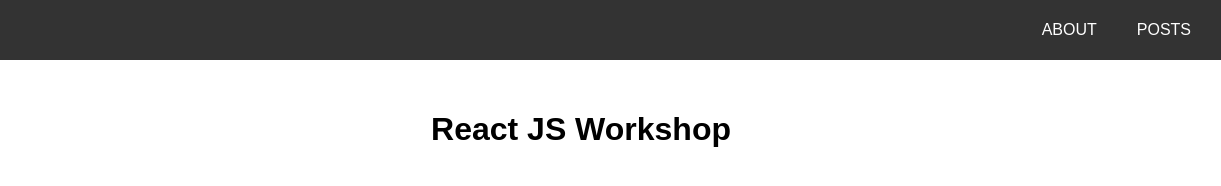
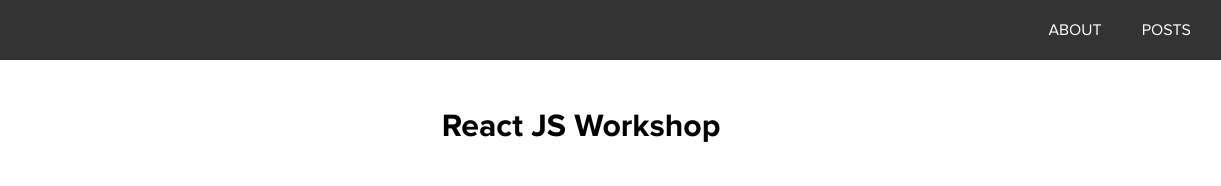
Before and after one commit to wizelineacademy/semestre-i-react, a React app in the folder front/: page /about in a window 1280 px wide. Shown: the full height of the page, 59-1280 px from the left. Built offline with nearby package versions, Linux system fonts and the light colour scheme.

Commit message:
change font

```diff
--- a/front/src/index.scss
+++ b/front/src/index.scss
@@ -2,8 +2,26 @@
   box-sizing: border-box;
 }
 
+@font-face {
+  font-family: ProximaNova;
+  src: url(./fonts/ProximaNova/ProximaNova-Regular.otf);
+  font-weight: 400;
+}
+
+@font-face {
+  font-family: ProximaNova;
+  src: url(./fonts/ProximaNova/ProximaNova-Semibold.otf);
+  font-weight: 500;
+}
+
+@font-face {
+  font-family: ProximaNova;
+  src: url(./fonts/ProximaNova/ProximaNova-Bold.otf);
+  font-weight: 600;
+}
+
 body {
-  font-family: sans-serif;
+  font-family: ProximaNova;
   margin: 0;
   padding: 0;
 }
```
Also changed, not shown: front/src/fonts/ProximaNova/ProximaNova-Bold.otf (added), front/src/fonts/ProximaNova/ProximaNova-BoldIt.otf (added), front/src/fonts/ProximaNova/ProximaNova-Regular.otf (added), front/src/fonts/ProximaNova/ProximaNova-RegularIt.otf (added), front/src/fonts/ProximaNova/ProximaNova-Semibold.otf (added).
